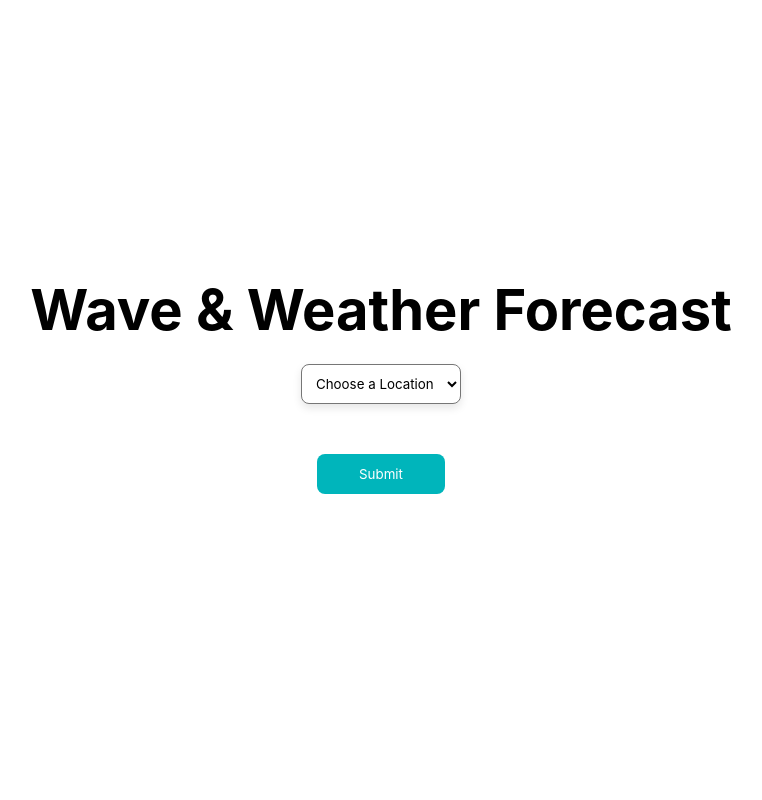
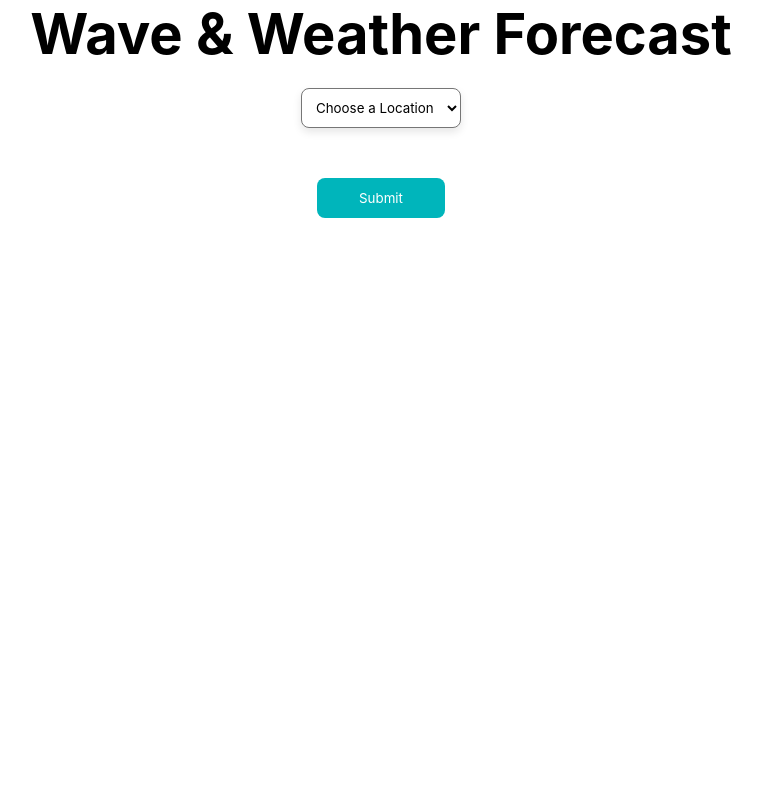
Before and after one commit to ameliar67/waves-forecast, a Python web app: template src/templates/index.html in a window 1280 px wide. Shown: the whole page, without its empty margins (259-1021 px from the left). Run offline with Jinja, Linux system fonts and the light colour scheme; the template is opened without the code that fills it, so the values that code supplies are empty.

Commit message:
Remove previous landing page styles

```diff
--- a/src/static/styles/styles.css
+++ b/src/static/styles/styles.css
@@ -52,9 +52,6 @@ img, .forecast_header {
     padding: 1em;
 }
 
-.landing_page  {
-    align-content: center;
-}
 
 .wave_height  {
     font-size: 3em;
@@ -99,10 +96,6 @@ img, .forecast_header {
     background-color: #006381;
 }
 
-#map    {
-    height: 20%;
-}
-
   @media (max-width: 500px)  {
     .location_form  {
       padding: 20px;
```
